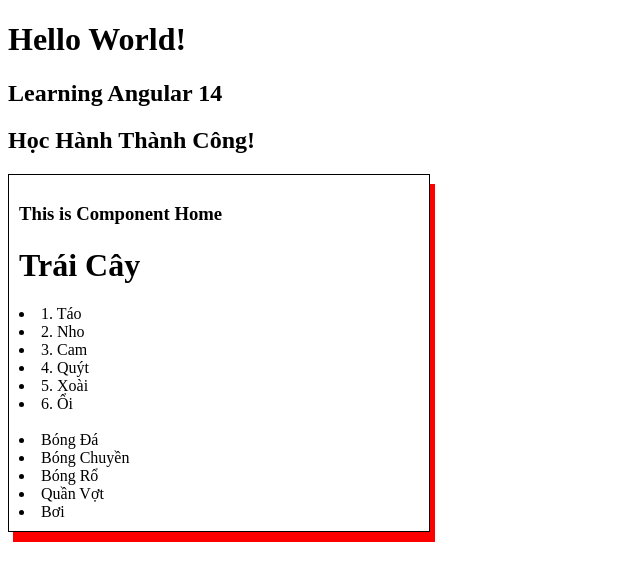
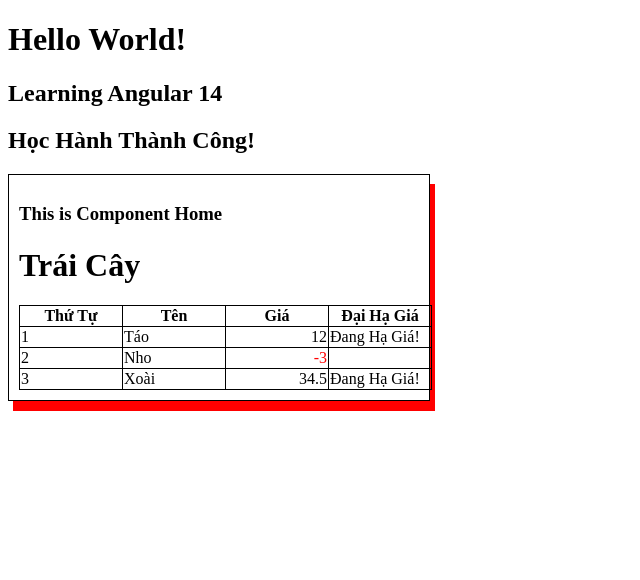
Before and after one commit to DDT13163/Angular_Demo, an Angular app: page / in a window 1280 px wide. Shown: the top 580 px of the page, without its empty margins (0-640 px from the left). Built offline with nearby package versions, Linux system fonts and the light colour scheme.

Commit message:
ngFor dung cho Object

```diff
--- a/src/app/home/home.component.html
+++ b/src/app/home/home.component.html
@@ -1,11 +1,20 @@
 <div class="test">
     <h3>This is Component Home</h3>
     <h1>Trái Cây</h1>
-    <div *ngFor="let trai of traiCay; let i = index">
-        <li>{{ i + 1 }}. {{ trai }}</li>
-    </div>
-    <br>
-    <div *ngFor="let tt of theThao">
-        <li>{{ tt }}</li>
-    </div>
+    <table id="table">
+        <tr>
+            <th>Thứ Tự</th>
+            <th>Tên</th>
+            <th>Giá</th>
+            <th>Đại Hạ Giá</th>
+        </tr>
+        <tr *ngFor="let trai of traiCay2; let i = index">
+            <td>{{ i + 1 }}</td>
+            <td>{{ trai.ten }}</td>
+            <td class="right">
+                <span [ngClass]="{'so-am': trai.gia < 0}"> {{ trai.gia }}</span>
+            </td>
+            <td *ngIf="trai.haGia">Đang Hạ Giá!</td>
+        </tr>
+    </table>
 </div>
--- a/src/app/home/home.component.scss
+++ b/src/app/home/home.component.scss
@@ -4,3 +4,26 @@
     box-shadow: 5px 10px red;
     width: 400px;
 }
+
+table,
+td,
+th {
+    border: 1px solid black;
+}
+
+#table {
+    border-collapse: collapse;
+}
+
+td,
+th {
+    min-width: 100px;
+}
+
+.so-am {
+    color: red;
+}
+
+.right {
+    text-align: right;
+}
--- a/src/app/home/home.component.ts
+++ b/src/app/home/home.component.ts
@@ -8,6 +8,7 @@
 export class HomeComponent implements OnInit {
   traiCay = ['Táo', 'Nho', 'Cam', 'Quýt', 'Xoài', 'Ổi'];
   theThao = ['Bóng Đá', 'Bóng Chuyền', 'Bóng Rổ', 'Quần Vợt', 'Bơi'];
+  traiCay2 = [{ ten: "Táo", gia: 12, haGia: true }, { ten: "Nho", gia: -3, haGia: false }, { ten: "Xoài", gia: 34.5, haGia: true }];
   constructor() { }
 
   ngOnInit(): void {
```
